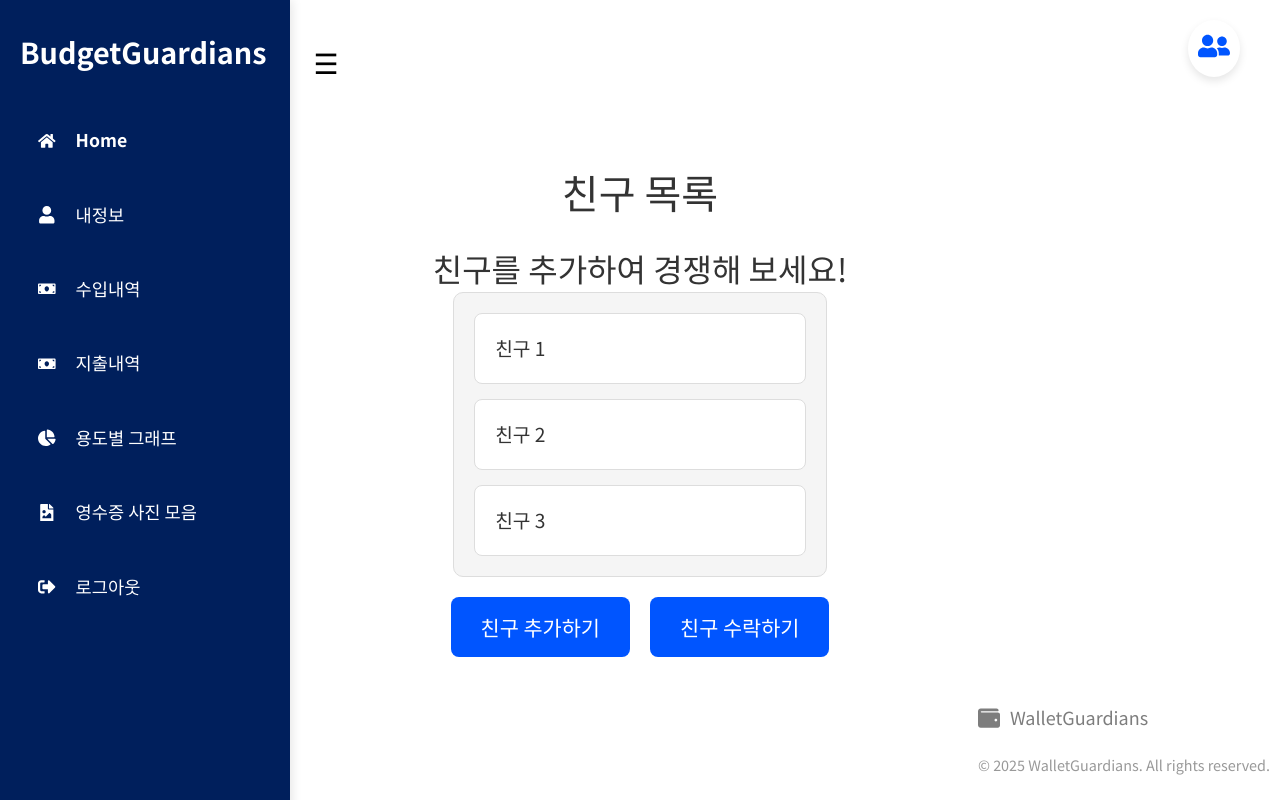
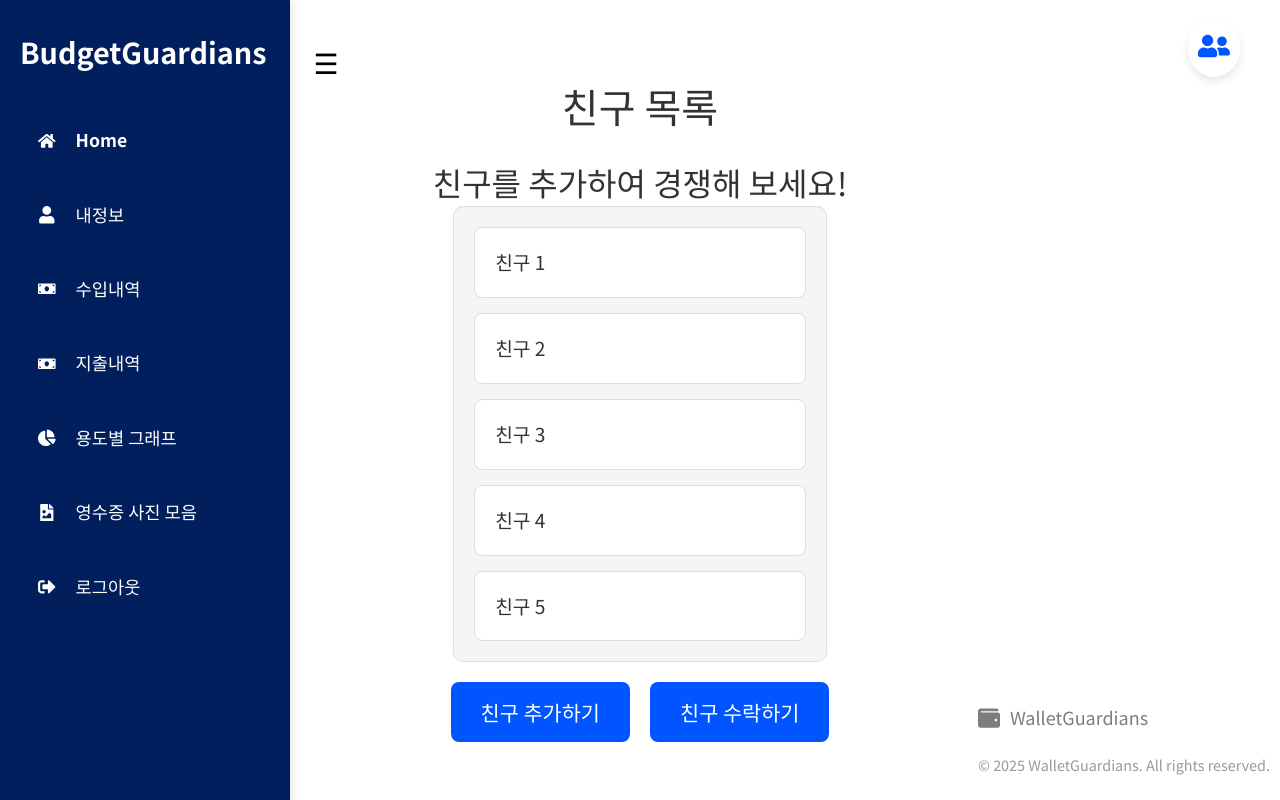
Before and after one commit to ChoiTheCreator/wallet-guardians-web, a React (Vite) app: page /friend in a window 1280 px wide. Built offline with nearby package versions, Linux system fonts and the light colour scheme.

Commit message:
<fix> 친구페이지 리스트 추가

```diff
--- a/src/pages/FriendPage.jsx
+++ b/src/pages/FriendPage.jsx
@@ -42,6 +42,8 @@ const FriendPage = () => {
         <div className="friend-item">친구 1</div>
         <div className="friend-item">친구 2</div>
         <div className="friend-item">친구 3</div>
+        <div className="friend-item">친구 4</div>
+        <div className="friend-item">친구 5</div>
       </div>
 
       {/* 버튼 그룹 */}
```
